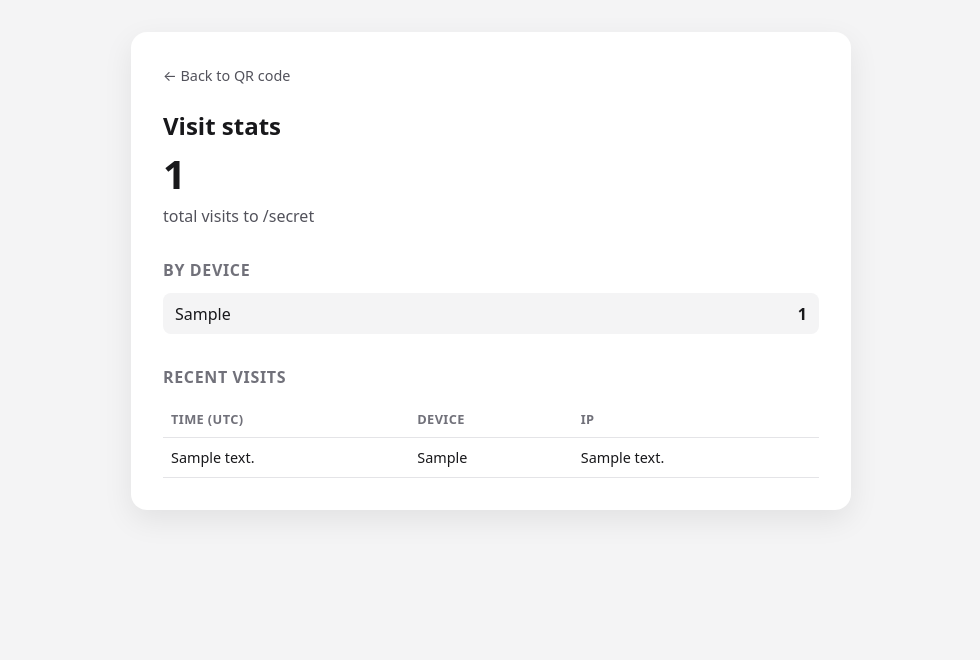
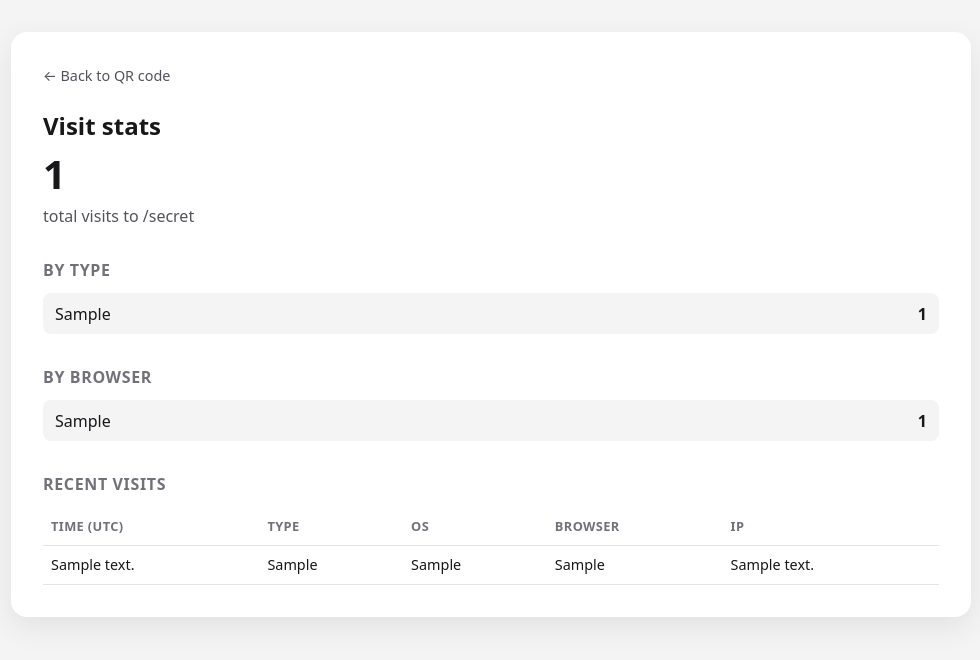
Before and after one commit to MarinusKelfkens/qr, a Flask app: page /stats in a window 1280 px wide. Shown: the top 660 px of the page, without its empty margins (149-1129 px from the left). Run offline with Flask 3, Linux system fonts and the light colour scheme; tables that the repository leaves empty hold one stand-in row (values such as "Sample post").

Commit message:
Add files via upload

```diff
--- a/qr-app/app.py
+++ b/qr-app/app.py
@@ -1,15 +1,18 @@
 import io
+import re
 import sqlite3
 from datetime import datetime, timezone
 from pathlib import Path
 
 import qrcode
 from flask import Flask, Response, render_template, request
+from werkzeug.middleware.proxy_fix import ProxyFix
 
 APP_DIR = Path(__file__).resolve().parent
 DB_PATH = APP_DIR / "visits.db"
 
 app = Flask(__name__)
+app.wsgi_app = ProxyFix(app.wsgi_app, x_for=1, x_proto=1, x_host=1)
 
 
 def get_db() -> sqlite3.Connection:
@@ -26,45 +29,118 @@ def init_db() -> None:
                 id INTEGER PRIMARY KEY AUTOINCREMENT,
                 visited_at TEXT NOT NULL,
                 device TEXT,
+                os TEXT,
+                browser TEXT,
+                device_type TEXT,
                 user_agent TEXT,
                 ip_address TEXT
             )
             """
         )
+        for column, col_type in (
+            ("os", "TEXT"),
+            ("browser", "TEXT"),
+            ("device_type", "TEXT"),
+        ):
+            try:
+                conn.execute(f"ALTER TABLE visits ADD COLUMN {column} {col_type}")
+            except sqlite3.OperationalError:
+                pass
+
+
+def client_ip() -> str:
+    forwarded = request.headers.get("X-Forwarded-For", "")
+    if forwarded:
+        return forwarded.split(",")[0].strip()
+    real_ip = request.headers.get("X-Real-IP", "")
+    if real_ip:
+        return real_ip.strip()
+    return request.remote_addr or ""
+
+
+def parse_client(user_agent: str) -> dict:
+    ua = user_agent
+    ua_lower = ua.lower()
+
+    if "ipad" in ua_lower or "tablet" in ua_lower:
+        device_type = "Tablet"
+    elif "mobile" in ua_lower or "iphone" in ua_lower or "android" in ua_lower:
+        device_type = "Mobile"
+    else:
+        device_type = "Desktop"
+
+    if "iphone" in ua_lower:
+        os = "iOS (iPhone)"
+    elif "ipad" in ua_lower:
+        os = "iOS (iPad)"
+    elif "android" in ua_lower:
+        os = "Android"
+    elif "windows" in ua_lower:
+        os = "Windows"
+    elif "macintosh" in ua_lower or "mac os" in ua_lower:
+        os = "macOS"
+    elif "linux" in ua_lower:
+        os = "Linux"
+    else:
+        os = "Unknown"
+
+    if "edg/" in ua_lower or "edge/" in ua_lower:
+        browser = "Edge"
+    elif "samsungbrowser" in ua_lower:
+        browser = "Samsung Internet"
+    elif "firefox/" in ua_lower:
+        browser = "Firefox"
+    elif "opr/" in ua_lower or "opera" in ua_lower:
+        browser = "Opera"
+    elif "chrome/" in ua_lower or "crios/" in ua_lower:
+        browser = "Chrome"
+    elif "safari/" in ua_lower:
+        browser = "Safari"
+    else:
+        browser = "Unknown"
+
+    if "iphone" in ua_lower:
+        model = "iPhone"
+    elif "ipad" in ua_lower:
+        model = "iPad"
+    elif "android" in ua_lower:
+        match = re.search(r"Android [^;]+;\s*([^)]+)\)", ua)
+        model = match.group(1).strip() if match else ""
+    else:
+        model = ""
+
+    device = " · ".join(part for part in (device_type, os, browser, model) if part)
+
+    return {
+        "device": device,
+        "os": os,
+        "browser": browser,
+        "device_type": device_type,
+    }
 
 
 def log_visit() -> None:
     user_agent = request.headers.get("User-Agent", "")
-    device = parse_device(user_agent)
+    client = parse_client(user_agent)
 
     with get_db() as conn:
         conn.execute(
             """
-            INSERT INTO visits (visited_at, device, user_agent, ip_address)
-            VALUES (?, ?, ?, ?)
+            INSERT INTO visits (
+                visited_at, device, os, browser, device_type, user_agent, ip_address
+            )
+            VALUES (?, ?, ?, ?, ?, ?, ?)
             """,
             (
                 datetime.now(timezone.utc).isoformat(),
-                device,
+                client["device"],
+                client["os"],
+                client["browser"],
+                client["device_type"],
                 user_agent,
-                request.remote_addr or "",
+                client_ip(),
             ),
         )
-
-
-def parse_device(user_agent: str) -> str:
-    ua = user_agent.lower()
-    if "iphone" in ua or "ipad" in ua:
-        return "iOS"
-    if "android" in ua:
-        return "Android"
-    if "windows" in ua:
-        return "Windows"
-    if "macintosh" in ua or "mac os" in ua:
-        return "macOS"
-    if "linux" in ua:
-        return "Linux"
-    return "Unknown"
 
 
 def target_url() -> str:
@@ -109,21 +185,35 @@ def get_stats() -> dict:
         total = conn.execute("SELECT COUNT(*) AS n FROM visits").fetchone()["n"]
         by_device = conn.execute(
             """
-            SELECT device, COUNT(*) AS count
+            SELECT COALESCE(device_type, device) AS device, COUNT(*) AS count
             FROM visits
-            GROUP BY device
+            GROUP BY COALESCE(device_type, device)
+            ORDER BY count DESC
+            """
+        ).fetchall()
+        by_browser = conn.execute(
+            """
+            SELECT browser, COUNT(*) AS count
+            FROM visits
+            WHERE browser IS NOT NULL AND browser != ''
+            GROUP BY browser
             ORDER BY count DESC
             """
         ).fetchall()
         recent = conn.execute(
             """
-            SELECT visited_at, device, ip_address
+            SELECT visited_at, device, os, browser, device_type, ip_address
             FROM visits
             ORDER BY id DESC
             LIMIT 50
             """
         ).fetchall()
-    return {"total": total, "by_device": by_device, "recent": recent}
+    return {
+        "total": total,
+        "by_device": by_device,
+        "by_browser": by_browser,
+        "recent": recent,
+    }
 
 
 @app.route("/stats")
--- a/qr-app/templates/stats.html
+++ b/qr-app/templates/stats.html
@@ -19,7 +19,7 @@
       }
 
       main {
-        max-width: 720px;
+        max-width: 960px;
         margin: 0 auto;
         background: white;
         border-radius: 1rem;
@@ -111,7 +111,7 @@
       <p class="total">{{ total }}</p>
       <p class="label">total visits to /secret</p>
 
-      <h2>By device</h2>
+      <h2>By type</h2>
       {% if by_device %}
       <div class="devices">
         {% for row in by_device %}
@@ -125,13 +125,30 @@
       <p class="empty">No visits yet.</p>
       {% endif %}
 
+      <h2>By browser</h2>
+      {% if by_browser %}
+      <div class="devices">
+        {% for row in by_browser %}
+        <div class="device-row">
+          <span>{{ row["browser"] }}</span>
+          <strong>{{ row["count"] }}</strong>
+        </div>
+        {% endfor %}
+      </div>
+      {% else %}
+      <p class="empty">No visits yet.</p>
+      {% endif %}
+
       <h2>Recent visits</h2>
       {% if recent %}
+      <div style="overflow-x: auto">
       <table>
         <thead>
           <tr>
             <th>Time (UTC)</th>
-            <th>Device</th>
+            <th>Type</th>
+            <th>OS</th>
+            <th>Browser</th>
             <th>IP</th>
           </tr>
         </thead>
@@ -139,12 +156,15 @@
           {% for row in recent %}
           <tr>
             <td>{{ row["visited_at"] }}</td>
-            <td>{{ row["device"] }}</td>
+            <td>{{ row["device_type"] or "—" }}</td>
+            <td>{{ row["os"] or "—" }}</td>
+            <td>{{ row["browser"] or "—" }}</td>
             <td>{{ row["ip_address"] or "—" }}</td>
           </tr>
           {% endfor %}
         </tbody>
       </table>
+      </div>
       {% else %}
       <p class="empty">No visits yet.</p>
       {% endif %}
```
Also changed, not shown: 1 other file.
